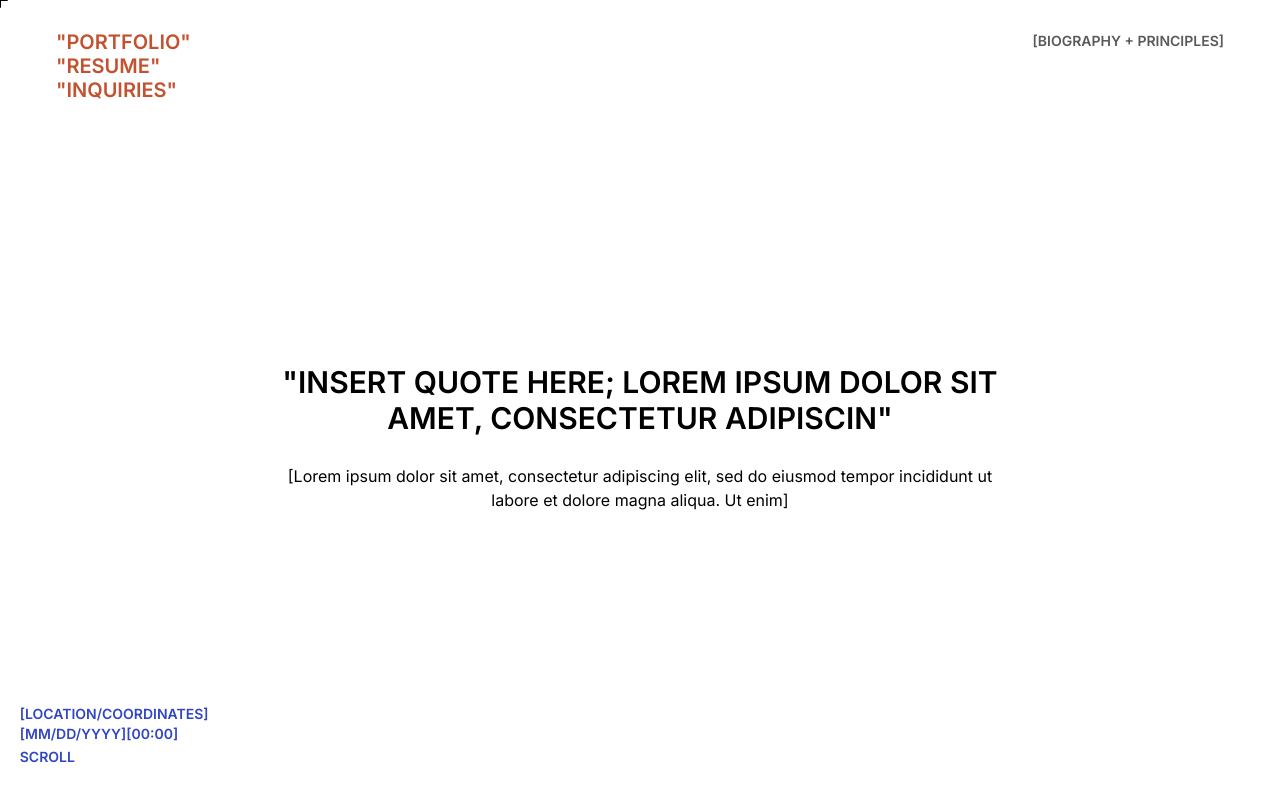
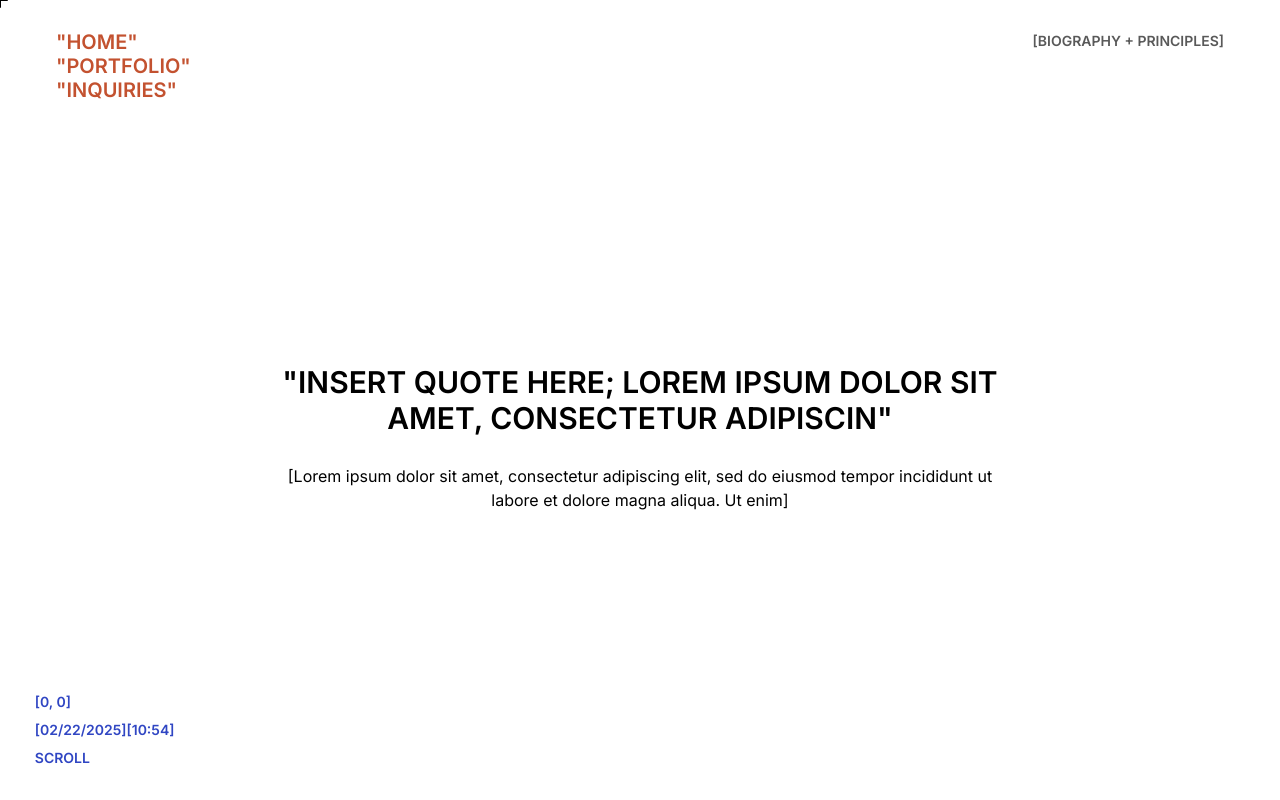
Before and after one commit to tylerhooks13/sammera-portfolio, a Next.js app: page / in a window 1280 px wide. Shown: the top 800 px of the page. Built offline with nearby package versions, Linux system fonts and the light colour scheme.

Commit message:
added location settings

```diff
--- a/src/app/components/HeroSection/HeroSection.tsx
+++ b/src/app/components/HeroSection/HeroSection.tsx
@@ -1,6 +1,9 @@
+// HeroSection/HeroSection.tsx
+"use client";
 import { Inter } from "next/font/google";
 import { Navigation } from "../Navigation/Navigation";
-import { HeroSectionProps } from "./types";
+import { HeroSectionProps, QuoteContent } from "./types";
+import { LocationTracker } from "../LocationTracker/LocationTracker";
 
 const inter = Inter({
   subsets: ["latin"],
@@ -10,12 +13,23 @@ const inter = Inter({
   style: ["normal", "italic"],
 });
 
-export const HeroSection: React.FC<HeroSectionProps> = ({
-  navigationLinks,
-  quoteContent,
-  locationInfo,
-  onScroll,
-}) => {
+// Quote component for the middle section
+const Quote: React.FC<{ content: QuoteContent }> = ({ content }) => (
+  <div className="flex-1 flex flex-col items-center justify-center">
+    <h3
+      className={`${inter.className} font-semibold uppercase text-center w-3/5 text-3xl mb-7`}
+    >
+      {content.mainQuote}
+    </h3>
+    <h3 className={`${inter.className} italic text-center text-md mb-7 w-3/5`}>
+      {content.subQuote}
+    </h3>
+  </div>
+);
+
+export const HeroSection: React.FC<HeroSectionProps> = ({ content }) => {
+  const { navigationLinks, quoteContent, scrollOptions } = content;
+
   return (
     <section className="h-screen flex flex-col p-4 relative">
       <Navigation
@@ -24,38 +38,12 @@ export const HeroSection: React.FC<HeroSectionProps> = ({
         className="mb-5"
       />
 
-      <div className="flex-1 flex flex-col items-center justify-center">
-        <h3
-          className={`${inter.className} font-semibold uppercase text-center w-3/5 text-3xl mb-7`}
-        >
-          {quoteContent.mainQuote}
-        </h3>
-        <h3
-          className={`${inter.className} italic text-center text-md mb-7 w-3/5`}
-        >
-          {quoteContent.subQuote}
-        </h3>
-      </div>
+      <Quote content={quoteContent} />
 
-      <div className="absolute bottom-8 left-0 ml-4">
-        <h3
-          className={`${inter.className} font-semibold uppercase ml-[2%] text-blue text-sm`}
-        >
-          {locationInfo.location}
-        </h3>
-        <h3
-          className={`${inter.className} font-semibold uppercase ml-[2%] text-blue text-sm`}
-        >
-          {locationInfo.datetime}
-        </h3>
-        <a
-          href="#biography"
-          onClick={onScroll}
-          className={`${inter.className} font-semibold uppercase ml-[2%] text-blue text-sm hover:text-fortitude transition-colors cursor-pointer`}
-        >
-          Scroll
-        </a>
-      </div>
+      <LocationTracker
+        className="absolute bottom-8"
+        scrollOptions={scrollOptions}
+      />
     </section>
   );
 };
--- a/src/app/components/HeroSection/types.ts
+++ b/src/app/components/HeroSection/types.ts
@@ -1,23 +1,40 @@
+// components/HeroSection/types.ts
+
+// Base types
+export interface BaseLink {
+  href: string;
+  label: string;
+}
+
+export interface ClickableLink extends BaseLink {
+  onClick?: (e: React.MouseEvent<HTMLAnchorElement>) => void;
+}
+
+// Navigation types
+export interface NavigationLinks {
+  leftLinks: BaseLink[];
+  rightLink?: ClickableLink;
+}
+
+// Content types
 export interface QuoteContent {
   mainQuote: string;
   subQuote: string;
 }
 
-export interface LocationInfo {
-  location: string;
-  datetime: string;
+export interface ScrollOptions {
+  text: string;
+  href: string;
+  onClick: (e: React.MouseEvent<HTMLAnchorElement>) => void;
+}
+
+// Main component props
+export interface HeroContent {
+  navigationLinks: NavigationLinks;
+  quoteContent: QuoteContent;
+  scrollOptions: ScrollOptions;
 }
 
 export interface HeroSectionProps {
-  navigationLinks: {
-    leftLinks: Array<{ href: string; label: string }>;
-    rightLink?: {
-      href: string;
-      label: string;
-      onClick?: (e: React.MouseEvent<HTMLAnchorElement>) => void;
-    };
-  };
-  quoteContent: QuoteContent;
-  locationInfo: LocationInfo;
-  onScroll: (e: React.MouseEvent<HTMLAnchorElement>) => void;
+  content: HeroContent;
 }
--- /dev/null
+++ b/src/app/components/LocationTracker/LocationTracker.tsx
@@ -0,0 +1,87 @@
+// components/LocationTracker/LocationTracker.tsx
+import { useState, useEffect } from "react";
+import { Inter } from "next/font/google";
+import { LocationTrackerProps } from "./types";
+
+const inter = Inter({
+  subsets: ["latin"],
+  display: "swap",
+  variable: "--font-inter",
+  weight: ["400", "600"],
+});
+
+export const LocationTracker: React.FC<LocationTrackerProps> = ({
+  onScroll,
+  className = "",
+}) => {
+  const [coordinates, setCoordinates] = useState({ x: 0, y: 0 });
+  const [currentDateTime, setCurrentDateTime] = useState(new Date());
+
+  useEffect(() => {
+    const handleMouseMove = (event: MouseEvent) => {
+      setCoordinates({
+        x: event.clientX,
+        y: event.clientY,
+      });
+    };
+
+    window.addEventListener("mousemove", handleMouseMove);
+
+    return () => {
+      window.removeEventListener("mousemove", handleMouseMove);
+    };
+  }, []);
+
+  useEffect(() => {
+    const timer = setInterval(() => {
+      setCurrentDateTime(new Date());
+    }, 1000);
+
+    return () => {
+      clearInterval(timer);
+    };
+  }, []);
+
+  const formatCoordinates = () => {
+    return `[${coordinates.x}, ${coordinates.y}]`;
+  };
+
+  const formatDateTime = () => {
+    const dateFormatter = new Intl.DateTimeFormat("en-US", {
+      month: "2-digit",
+      day: "2-digit",
+      year: "numeric",
+    });
+    const formattedDate = dateFormatter.format(currentDateTime);
+
+    let hours = currentDateTime.getHours();
+    const minutes = currentDateTime.getMinutes().toString().padStart(2, "0");
+
+    hours = hours % 12;
+    hours = hours ? hours : 12;
+
+    return `[${formattedDate}][${hours}:${minutes}]`;
+  };
+
+  return (
+    <div className={`flex flex-col gap-2 ml-4 ${className}`}>
+      <div
+        className={`${inter.className} font-semibold uppercase text-blue text-sm whitespace-nowrap ml-[2%]`}
+      >
+        {formatCoordinates()}
+      </div>
+      <div
+        className={`${inter.className} font-semibold uppercase text-blue text-sm whitespace-nowrap ml-[2%]`}
+      >
+        {formatDateTime()}
+      </div>
+      <a
+        href="#biography"
+        onClick={onScroll}
+        className={`${inter.className} font-semibold uppercase text-blue text-sm cursor-pointer whitespace-nowrap ml-[2%]`}
+      >
+        Scroll
+      </a>
+    </div>
+  );
+};
--- /dev/null
+++ b/src/app/components/LocationTracker/types.ts
@@ -0,0 +1,15 @@
+export interface Coordinates {
+  x: number;
+  y: number;
+}
+
+export interface ScrollOptions {
+  text: string;
+  href: string;
+  onClick: (e: React.MouseEvent<HTMLAnchorElement>) => void;
+}
+
+export interface LocationTrackerProps {
+  scrollOptions: ScrollOptions;
+  className?: string;
+}
--- a/src/app/components/Navigation/Navigation.tsx
+++ b/src/app/components/Navigation/Navigation.tsx
@@ -30,7 +30,7 @@ export const Navigation: React.FC<NavigationProps> = ({
 }) => {
   return (
     <nav className={`flex justify-between mt-3 mb-20 ${className}`}>
-      <div className="flex flex-col ml-10">
+      <div className="flex flex-col ml-10 text-left">
         {leftLinks.map((link) => (
           <NavLinkComponent
             key={link.label}
--- a/src/app/globals.css
+++ b/src/app/globals.css
@@ -13,6 +13,7 @@
 .custom-cursor {
   cursor: none;
   position: fixed;
+  size: 10px;
   pointer-events: none; /* Ensures the cursor doesn't interfere with clicking */
   z-index: 50; /* Keep it above other elements */
 }
--- a/src/app/page.tsx
+++ b/src/app/page.tsx
@@ -2,6 +2,7 @@
 import { Inter } from "next/font/google";
 import { useRef } from "react";
 import { HeroSection } from "./components/HeroSection/HeroSection";
+import { HeroContent } from "./components/HeroSection/types";
 import Biography from "./components/Biography/Biography";
 
 export default function Home() {
@@ -16,11 +17,12 @@ export default function Home() {
       });
     }
   };
-  const heroContent = {
+
+  const heroContent: HeroContent = {
     navigationLinks: {
       leftLinks: [
+        { href: "#", label: '"Home"' },
         { href: "#", label: '"Portfolio"' },
-        { href: "#", label: '"Resume"' },
         { href: "#", label: '"Inquiries"' },
       ],
       rightLink: {
@@ -35,15 +37,17 @@ export default function Home() {
       subQuote:
         "[Lorem ipsum dolor sit amet, consectetur adipiscing elit, sed do eiusmod tempor incididunt ut labore et dolore magna aliqua. Ut enim]",
     },
-    locationInfo: {
-      location: "[Location/coordinates]",
-      datetime: "[MM/DD/YYYY][00:00]",
+    scrollOptions: {
+      text: "Scroll",
+      href: "#biography",
+      onClick: scrollToBiography,
     },
   };
+
   return (
     <div className="min-h-screen flex flex-col">
-      <HeroSection {...heroContent} onScroll={scrollToBiography} />
-      <Biography biographyRef={biographyRef}></Biography>
+      <HeroSection content={heroContent} />
+      <Biography biographyRef={biographyRef} />
     </div>
   );
 }
```
